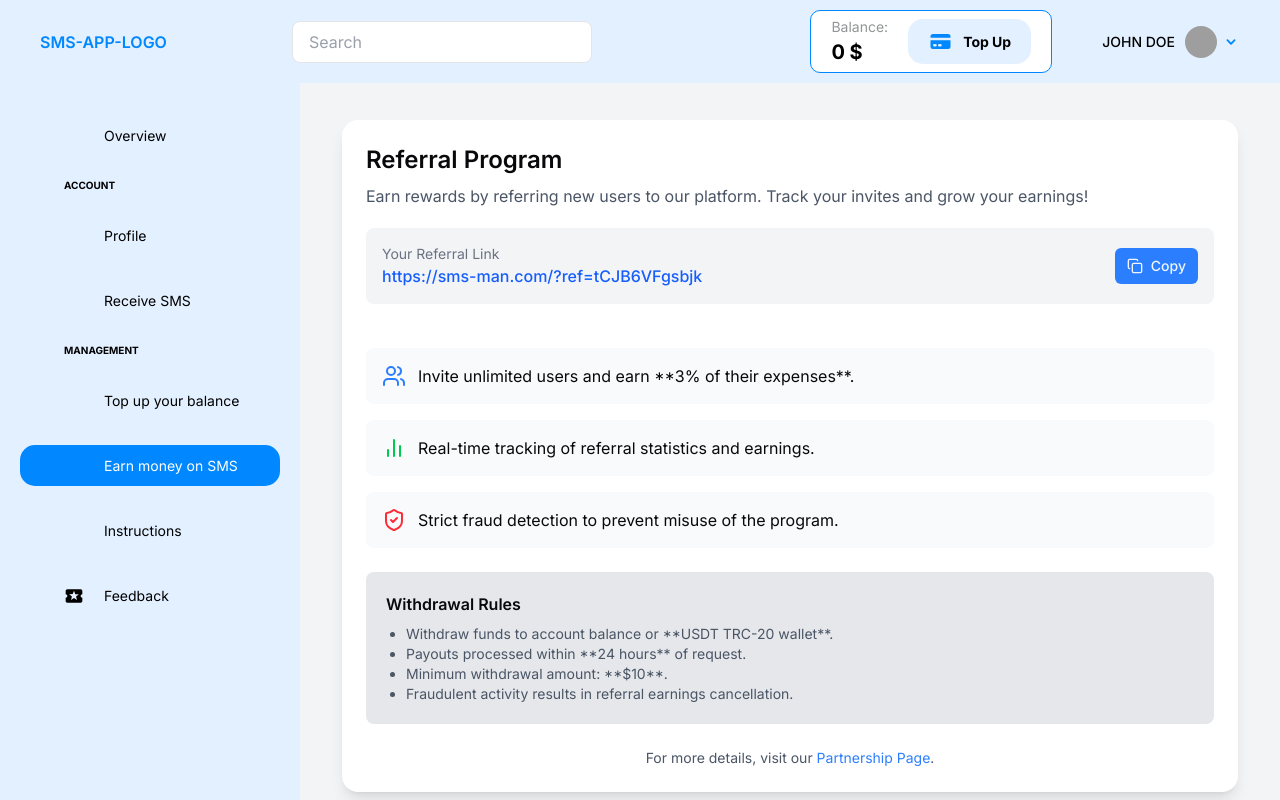
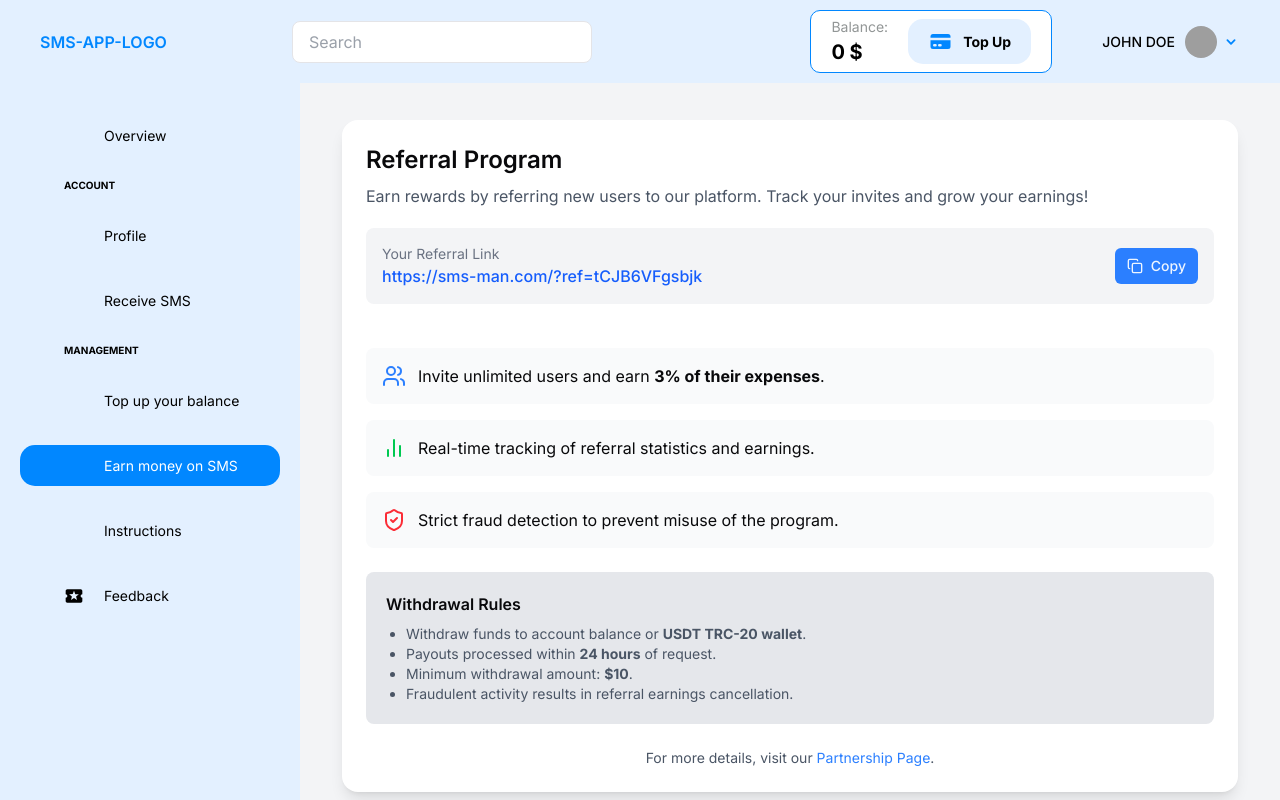
Before and after one commit to Folayimi/sms-app, a Next.js app: page /dashboard/earn-money-on-sms in a window 1280 px wide. Built offline with nearby package versions, Linux system fonts and the light colour scheme; grey boxes are pictures that could not be loaded; some icons are missing.

Commit message:
made some changes

```diff
--- a/src/app/dashboard/earn-money-on-sms/page.tsx
+++ b/src/app/dashboard/earn-money-on-sms/page.tsx
@@ -1,4 +1,4 @@
-"use client"
+"use client";
 import { useState } from "react";
 import { Copy, BarChart2, ShieldCheck, Users } from "lucide-react"; // Icons
 // import QRCode from "react-qr-code"; // QR Code Generator
@@ -18,15 +18,20 @@ export default function ReferralProgram() {
     <div className="max-w-4xl mx-auto p-6 bg-white shadow-lg rounded-2xl mt-[120px] mb-10">
       <h2 className="text-2xl font-semibold">Referral Program</h2>
       <p className="text-gray-600 mt-2">
-        Earn rewards by referring new users to our platform. Track your invites and
-        grow your earnings!
+        Earn rewards by referring new users to our platform. Track your invites
+        and grow your earnings!
       </p>
 
       {/* Referral Link Section */}
       <div className="mt-5 p-4 bg-gray-100 rounded-lg flex items-center justify-between">
         <div>
           <p className="text-sm text-gray-500">Your Referral Link</p>
-          <a href={referralLink} target="_blank" rel="noopener noreferrer" className="text-blue-600 font-medium">
+          <a
+            href={referralLink}
+            target="_blank"
+            rel="noopener noreferrer"
+            className="text-blue-600 font-medium"
+          >
             {referralLink}
           </a>
         </div>
@@ -44,7 +49,10 @@ export default function ReferralProgram() {
       <div className="mt-6 space-y-4">
         <div className="p-4 bg-gray-50 rounded-lg flex items-center gap-3">
           <Users size={24} className="text-blue-500" />
-          <p>Invite unlimited users and earn **3% of their expenses**.</p>
+          <p>
+            Invite unlimited users and earn{" "}
+            <strong>3% of their expenses</strong>.
+          </p>
         </div>
         <div className="p-4 bg-gray-50 rounded-lg flex items-center gap-3">
           <BarChart2 size={24} className="text-green-500" />
@@ -60,16 +68,31 @@ export default function ReferralProgram() {
       <div className="mt-6 p-5 bg-gray-200 rounded-lg">
         <h3 className="font-semibold">Withdrawal Rules</h3>
         <ul className="list-disc pl-5 text-sm text-gray-600 mt-2">
-          <li>Withdraw funds to account balance or **USDT TRC-20 wallet**.</li>
-          <li>Payouts processed within **24 hours** of request.</li>
-          <li>Minimum withdrawal amount: **$10**.</li>
-          <li>Fraudulent activity results in referral earnings cancellation.</li>
+          <li>
+            Withdraw funds to account balance or{" "}
+            <strong>USDT TRC-20 wallet</strong>.
+          </li>
+          <li>
+            Payouts processed within <strong>24 hours</strong> of request.
+          </li>
+          <li>
+            Minimum withdrawal amount: <strong>$10</strong>.
+          </li>
+          <li>
+            Fraudulent activity results in referral earnings cancellation.
+          </li>
         </ul>
       </div>
 
       {/* CTA */}
       <div className="mt-6 text-center">
-        <p className="text-gray-600 text-sm">For more details, visit our <a href="/partnership" className="text-blue-500">Partnership Page</a>.</p>
+        <p className="text-gray-600 text-sm">
+          For more details, visit our{" "}
+          <a href="/partnership" className="text-blue-500">
+            Partnership Page
+          </a>
+          .
+        </p>
       </div>
     </div>
   );
```
